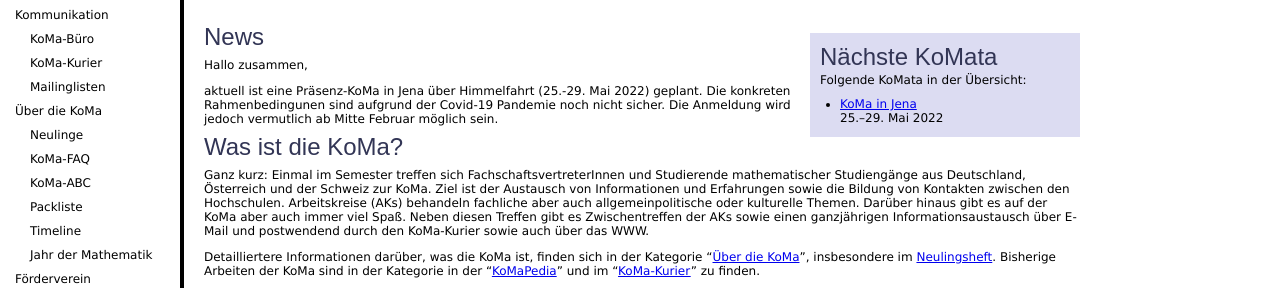
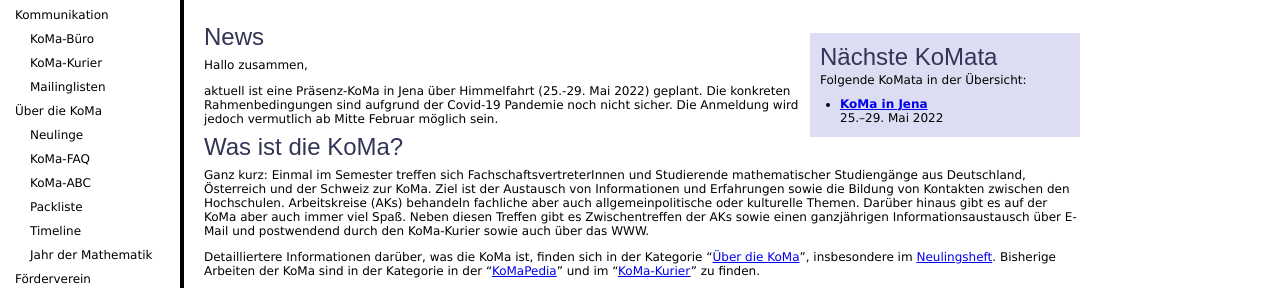
Before and after one commit to Die-KoMa/die-koma.org, a Jekyll site: the page built from index.md, in a window 1280 px wide. Shown: the part 187-475 px from the top of the page. Built offline with Jekyll 4.4.1, drawn with Linux system fonts in a browser that asks for light colours.

Commit message:
Rechtschreibfehler korrigeirt und Standardtag (zukünftige KoMa) gesetzt

```diff
--- a/_includes/next_koma.html
+++ b/_includes/next_koma.html
@@ -3,7 +3,7 @@
   <span>Folgende KoMata in der Übersicht:</span>
   <ul>
     <li>
-        <a href="https://koma86.uni-jena.de">KoMa in Jena</a>
+        <span class="name"><a href="https://koma86.uni-jena.de">KoMa in Jena</a></span>
         <span class="date">25.–29. Mai 2022</span>
     </li>
   </ul>
--- a/index.md
+++ b/index.md
@@ -10,7 +10,7 @@
 Hallo zusammen,
 
 aktuell ist eine Präsenz-KoMa in Jena über Himmelfahrt (25.-29. Mai 2022) geplant.
-Die konkreten Rahmenbedingunen sind aufgrund der Covid-19 Pandemie noch nicht sicher.
+Die konkreten Rahmenbedingungen sind aufgrund der Covid-19 Pandemie noch nicht sicher.
 Die Anmeldung wird jedoch vermutlich ab Mitte Februar möglich sein.
 
 
```
